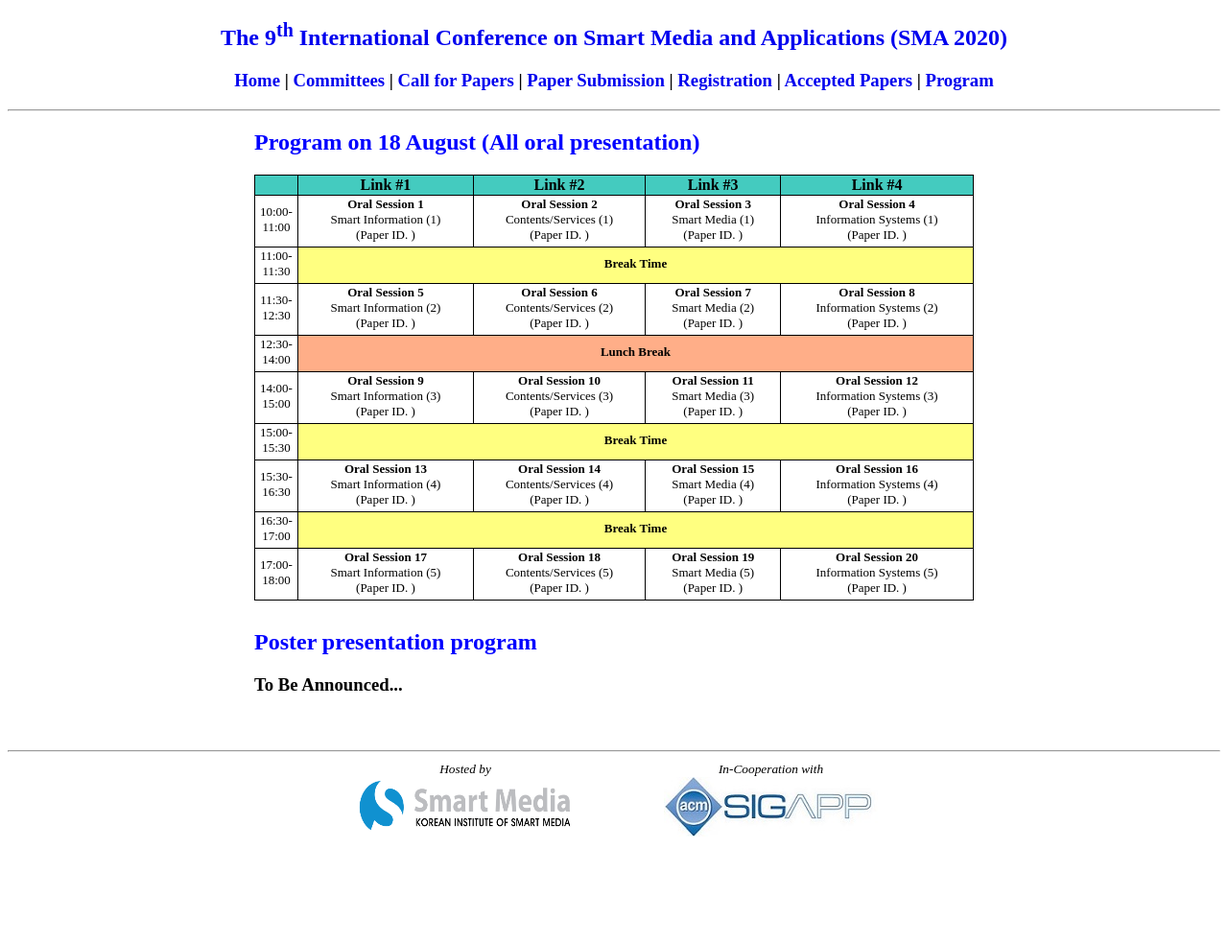
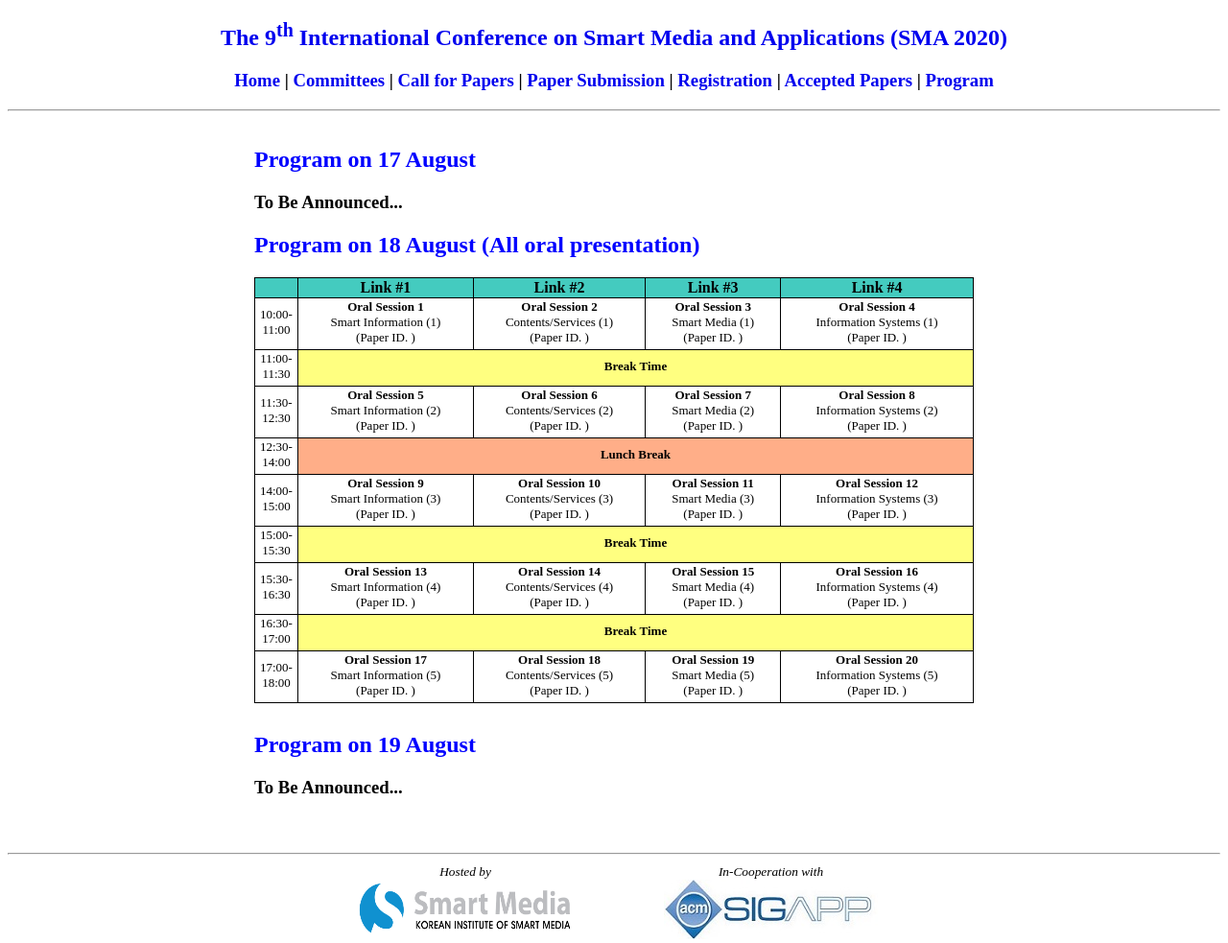
Before and after one commit to icea-conf/sma-2020.github.io, a Jekyll site: the page built from program/index.html, in a window 1280 px wide. Shown: the whole page at 96% size. Built offline with Jekyll 4.4.1, drawn with Linux system fonts in a browser that asks for light colours; before the commit the page ends 900 px from its top, so only the background shows below that.

Commit message:
Update index.html

```diff
--- a/program/index.html
+++ b/program/index.html
@@ -4,6 +4,10 @@ title: SMA 2020
 ---
 <div class="container">
      <div class="content">
+          <div style="padding-top: 10px">
+               <h2 style="color:#0000FF">Program on 17 August</h2>
+               <h3>To Be Announced...</h3>
+          </div>
           <div>
                <h2 style="color:#0000FF">Program on 18 August (All oral presentation)</h2>
                <center>
@@ -188,7 +192,7 @@ title: SMA 2020
           </div>
 
           <div style="padding-top: 10px">
-               <h2 style="color:#0000FF">Poster presentation program</h2>
+               <h2 style="color:#0000FF">Program on 19 August</h2>
                <h3>To Be Announced...</h3>
           </div>
      </div>
```
